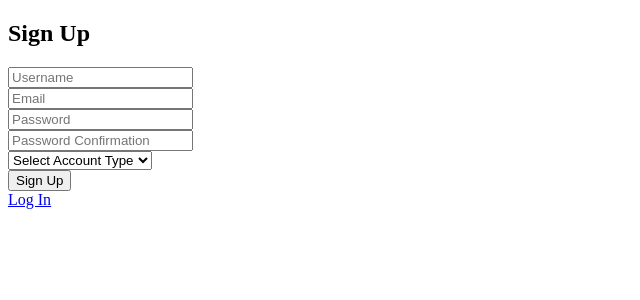
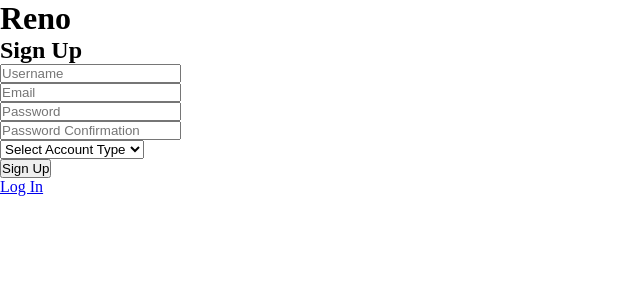
Before and after one commit to bhavyap1010/reno, a Django app: page /register/ in a window 1280 px wide. Shown: the top 300 px of the page, without its empty margins (0-640 px from the left). Run offline with Django 5.2, Linux system fonts and the light colour scheme.

Commit message:
Setted up static files

```diff
--- /dev/null
+++ b/client/static/client/base.css
@@ -0,0 +1,4 @@
+*{
+    padding: 0;
+    margin: 0;
+}
--- a/client/templates/client/base.html
+++ b/client/templates/client/base.html
@@ -1,11 +1,15 @@
+{% load static %}
+
 <!DOCTYPE html>
 <html lang="en">
 <head>
     <meta charset="UTF-8">
     <title>Reno</title>
+    <link rel="stylesheet" href="{% static 'client/base.css' %}">
 </head>
 <body>
 
+    <h1>Reno</h1>
     {% block content %}
     {% endblock %}
 
--- a/client/templates/client/chatPage.html
+++ b/client/templates/client/chatPage.html
@@ -1,3 +1,5 @@
+{% extends 'client/base.html' %}
+
 <div class="chat-container">
     <div class="chat-header">
         <h1>Chit-Chat <i class="fas fa-comment"></i></h1>
--- a/server/settings.py
+++ b/server/settings.py
@@ -116,7 +116,7 @@ USE_TZ = True
 # Static files (CSS, JavaScript, Images)
 # https://docs.djangoproject.com/en/5.2/howto/static-files/
 
-STATIC_URL = 'static/'
+STATIC_URL = '/static/'
 
 # Default primary key field type
 # https://docs.djangoproject.com/en/5.2/ref/settings/#default-auto-field
```
Also changed, not shown: db.sqlite3.
